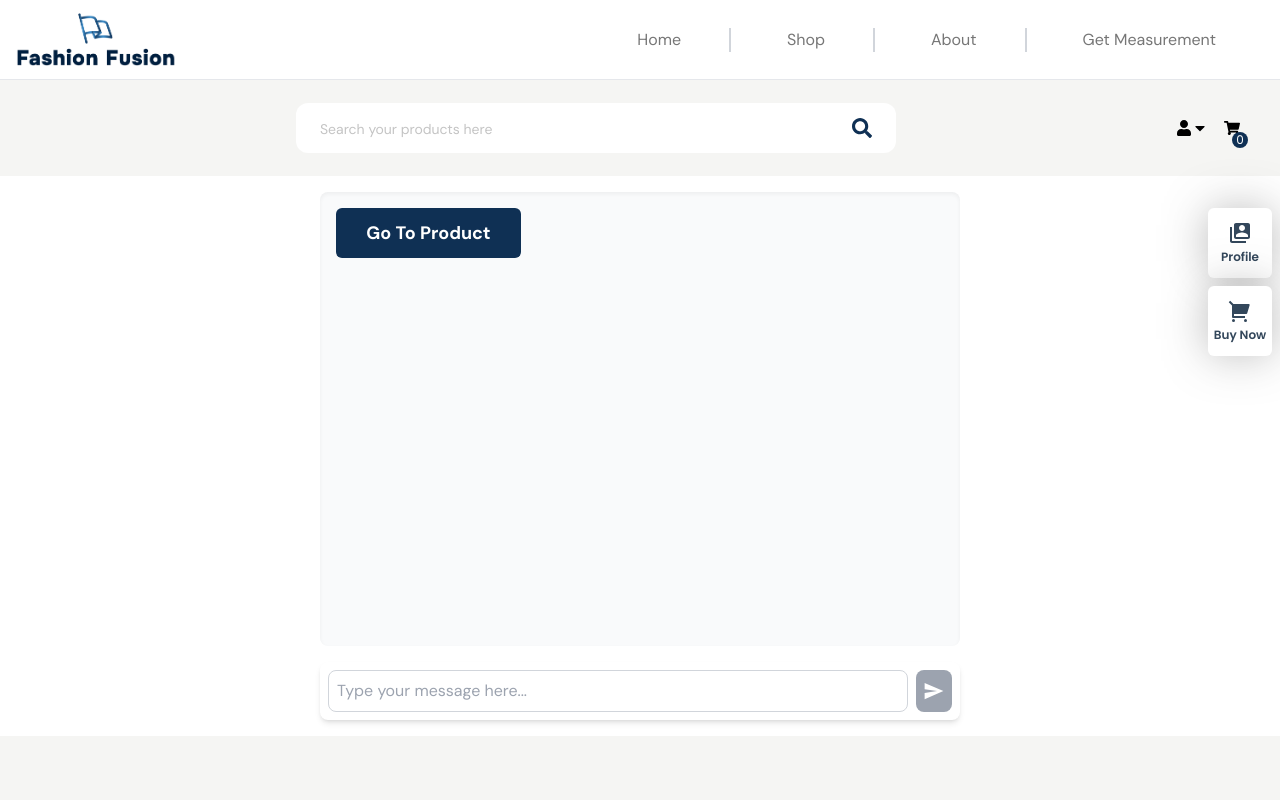
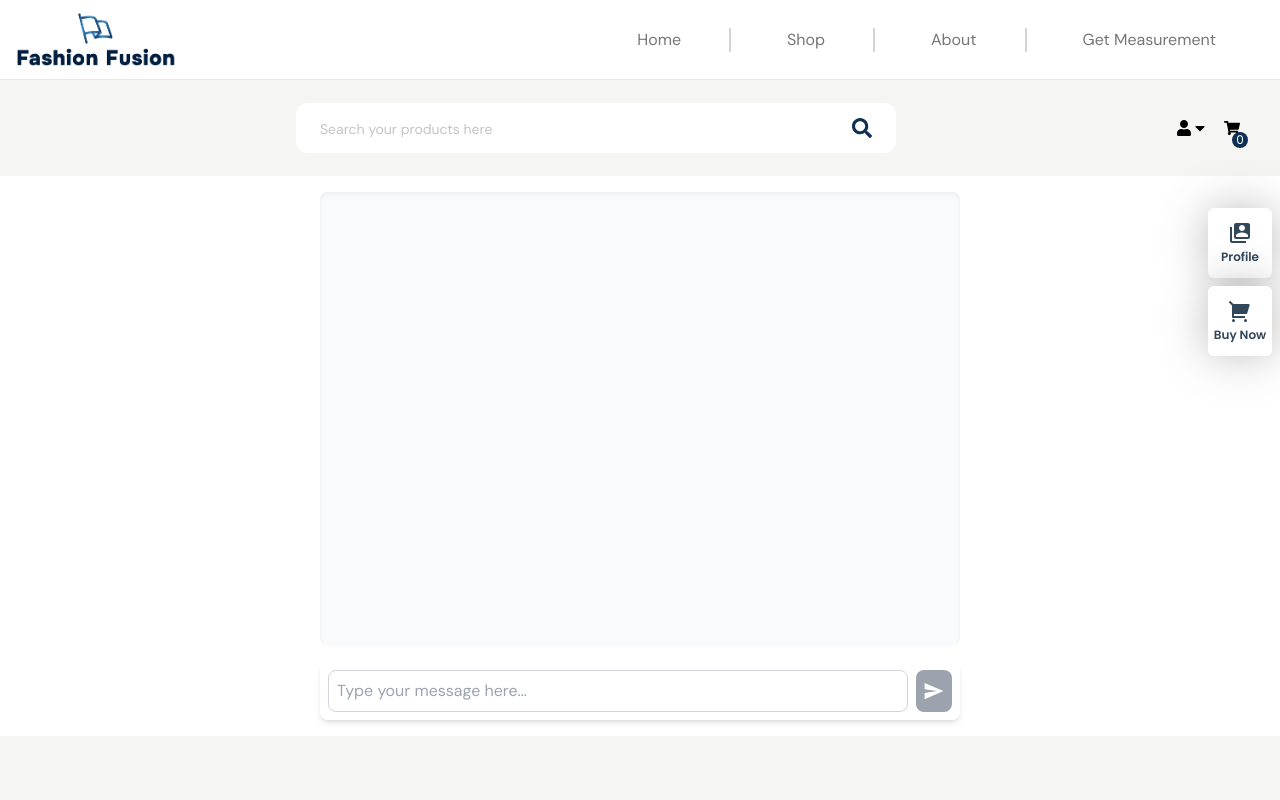
Before and after one commit to LahiruLakshan/Fashion-Fusion, a React (Create React App) app: page /chatbot in a window 1280 px wide. Shown: the top 800 px of the page. Built offline with nearby package versions, Linux system fonts and the light colour scheme; what @cloudinary/url-gen would draw is missing.

Commit message:
! remove

```diff
--- a/src/pages/Chatbot/Chatbot.js
+++ b/src/pages/Chatbot/Chatbot.js
@@ -113,7 +113,7 @@ const Chatbot = () => {
               <p className="whitespace-pre-wrap">{message.content}</p>
             </div>
           ))}
-          {!sku && <button onClick={() => handleProductDetails(sku)} className="bg-primeColor text-white text-lg font-bodyFont w-[185px] h-[50px] hover:bg-black duration-300 font-bold rounded-md">
+          {sku && <button onClick={() => handleProductDetails(sku)} className="bg-primeColor text-white text-lg font-bodyFont w-[185px] h-[50px] hover:bg-black duration-300 font-bold rounded-md">
             Go To Product
           </button>}
           {loading && (
```
